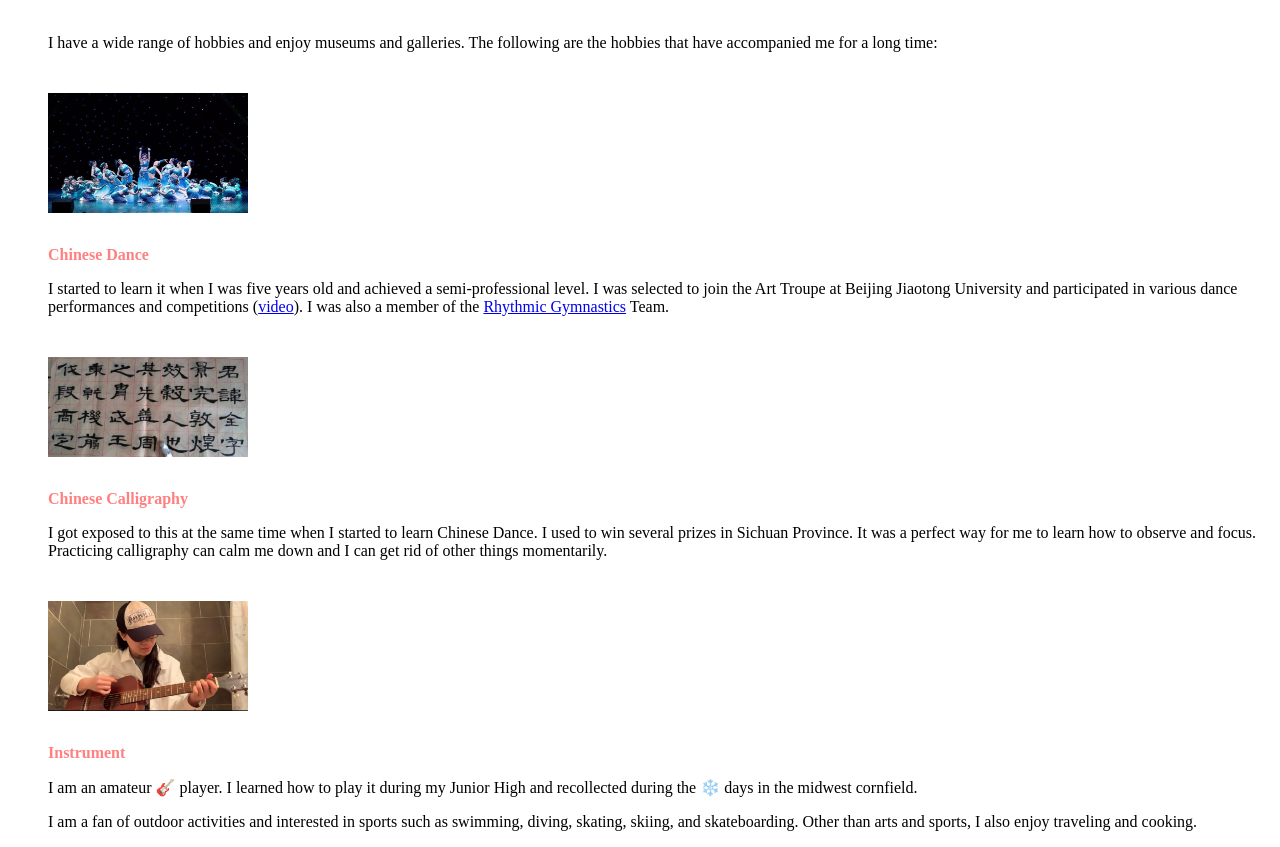
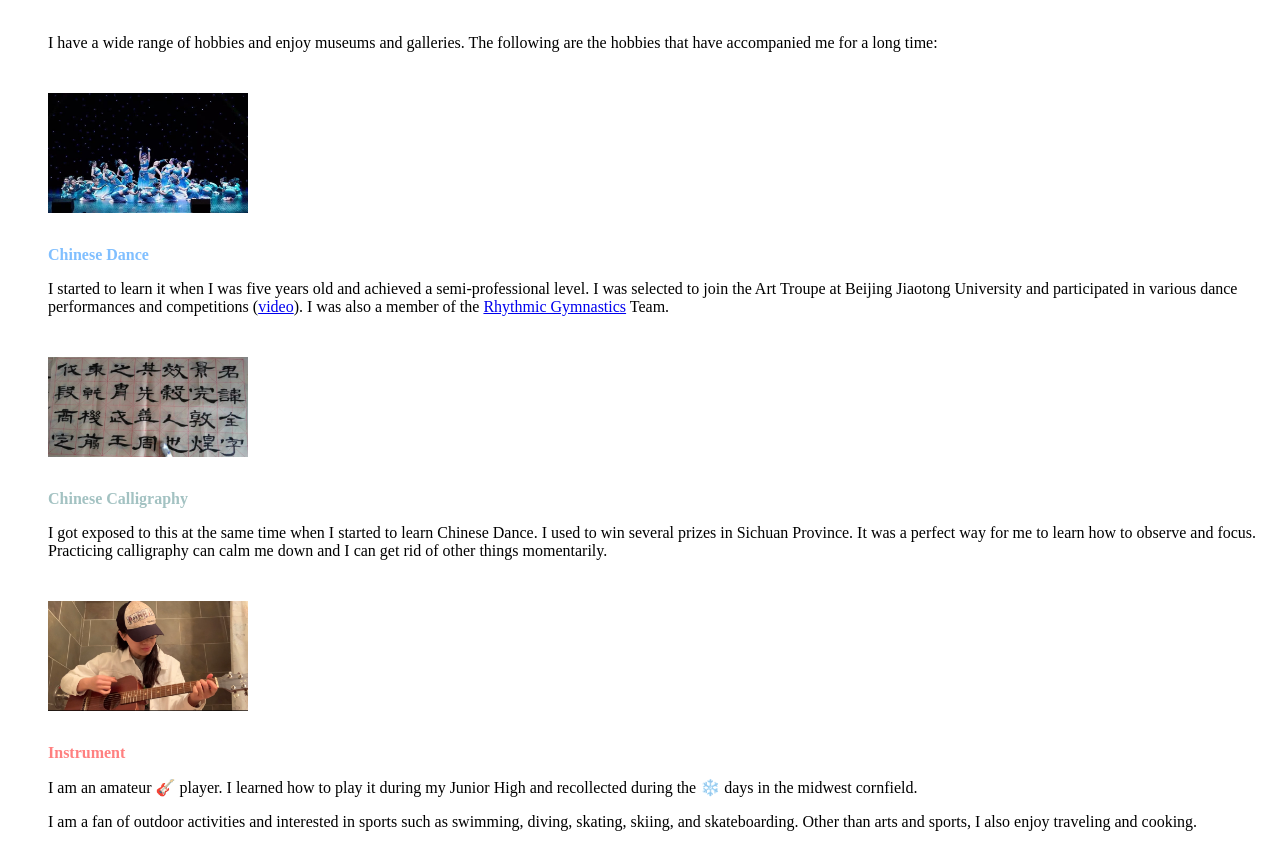
Before and after one commit to YangjiaoChen/YangjiaoChen.github.io, a Jekyll site: the page built from personal.html, in a window 1280 px wide. Shown: the part 108-955 px from the top of the page. Built offline with Jekyll 4.4.1, drawn with Linux system fonts in a browser that asks for light colours; grey boxes are pictures that could not be loaded.

Commit message:
Update personal.html

```diff
--- a/personal.html
+++ b/personal.html
@@ -32,7 +32,7 @@ title: "Yangjiao Chen: personal"
   </div>
   <div class="col-md-6">
       <br />
-      <b style="color:rgb(255,128,128)">Chinese Dance</b><br />
+      <b style="color:rgb(128,191,255)">Chinese Dance</b><br />
       <p> I started to learn it when I was five years old and achieved a semi-professional level.
   I was selected to join the Art Troupe at Beijing Jiaotong University and participated in various dance performances and competitions (<a href="https:">video</a>).
 I was also a member of the <a href="https://v.youku.com/v_show/id_XODM1MzUxMzY0.html?playMode=pugv&frommaciku=1">Rhythmic Gymnastics</a> Team.
@@ -47,7 +47,7 @@ I was also a member of the <a href="https://v.youku.com/v_show/id_XODM1MzUxMzY0.
   </div>
   <div class="col-md-6">
       <br />
-      <b style="color:rgb(255,128,128)">Chinese Calligraphy</b><br />
+      <b style="color:rgb(163,194,194)">Chinese Calligraphy</b><br />
       <p> I got exposed to this at the same time when I started to learn Chinese Dance.
         I used to win several prizes in Sichuan Province. It was a perfect way for me to learn how to observe and focus.
         Practicing calligraphy can calm me down and I can get rid of other things momentarily.</p>
```
